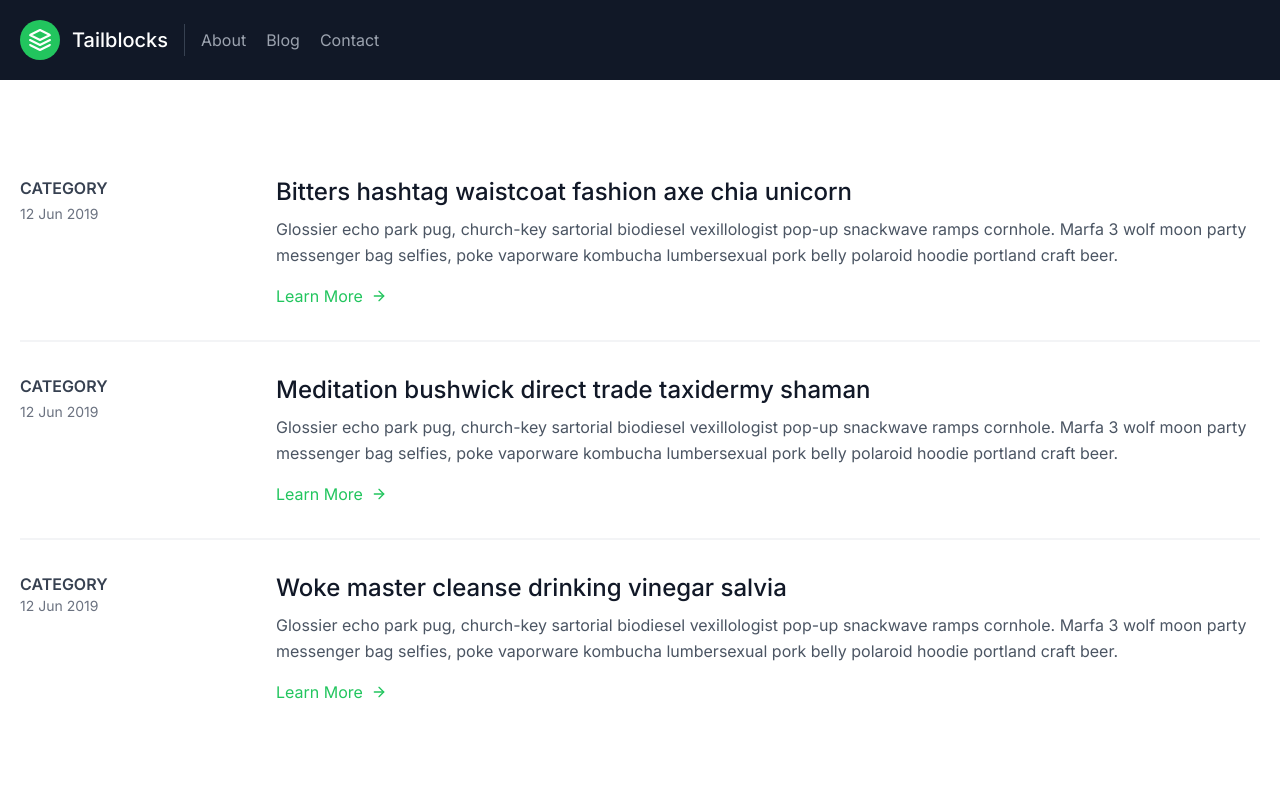
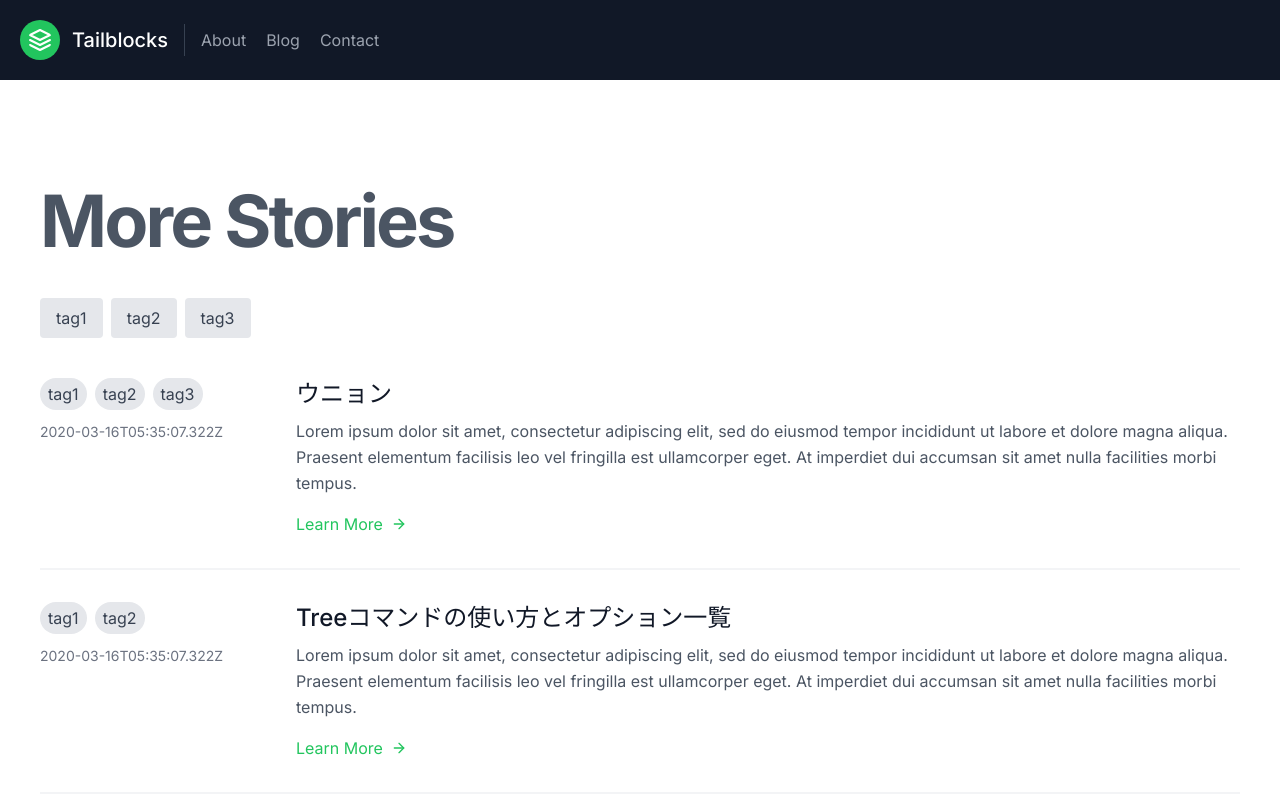
Before and after one commit to supiritasu/NextTech-Journal, a Next.js app: page /posts in a window 1280 px wide. Shown: the top 800 px of the page. Built offline with nearby package versions, Linux system fonts and the light colour scheme.

Commit message:
タグ機能の追加

```diff
--- a/_posts/Tech-Journal.md
+++ b/_posts/Tech-Journal.md
@@ -11,7 +11,7 @@ ogImage:
 #  tags:
 #    - 'tag1'
 #    - 'tag2'
-tags: ['tag1','tag2']
+tags: ['tag1','tag2','tag3']
 ---
 
  ipsum dolor sit amet, consectetur adipiscing elit, sed do eiusmod tempor incididunt ut labore et dolore magna aliqua. Praesent elementum facilisis leo vel fringilla est ullamcorper eget. At imperdiet dui accumsan sit amet nulla facilities morbi tempus. Praesent elementum facilisis leo vel fringilla. Congue mauris rhoncus aenean vel. Egestas sed tempus urna et pharetra pharetra massa massa ultricies.
--- /dev/null
+++ b/src/app/_components/bloglist.tsx
@@ -0,0 +1,78 @@
+"use client"; // クライアントコンポーネントとして指定
+
+import React, { useState } from 'react';
+import { Post } from "@/interfaces/post";
+import { PostPreview } from "./post-preview";
+import Tabs from '../_components/Tabs';
+import Link from 'next/link';
+
+type Props = {
+  posts: Post[];
+};
+
+export function BlogList({ posts }: Props) {
+
+  const [selectedTag, setSelectedTag] = useState<string | null>(null);
+
+  const handleTagClick = (tag: string) => {
+    setSelectedTag(tag === selectedTag ? null : tag);
+  };
+
+  const filteredPosts = selectedTag
+    ? posts.filter(post => post.tags.includes(selectedTag))
+    : posts;
+
+  const uniqueTags = Array.from(new Set(posts.flatMap(post => post.tags)));
+
+  return (
+    <section className="text-gray-600 body-font overflow-hidden">
+      <div className="container px-5 py-24 mx-auto">
+        <h2 className="mb-8 text-5xl md:text-7xl font-bold tracking-tighter leading-tight">
+          More Stories
+        </h2>
+        <div className="mb-8">
+          {uniqueTags.map(tag => (
+            <button
+              key={tag}
+              onClick={() => handleTagClick(tag)}
+              className={`mr-2 mb-2 px-4 py-2 rounded ${
+                selectedTag === tag ? 'bg-green-500 text-white' : 'bg-gray-200 text-gray-700'
+              }`}
+            >
+              {tag}
+            </button>
+          ))}
+        </div>
+        <div className="-my-8 divide-y-2 divide-gray-100">
+          {filteredPosts.map((post) => (
+            <div key={post.slug} className="py-8 flex flex-wrap md:flex-nowrap">
+              <div className="md:w-64 md:mb-0 mb-6 flex-shrink-0 flex flex-col">
+                <div className="flex flex-wrap">
+                  {post.tags.map(tag => (
+                    <span key={tag} className="bg-gray-200 text-gray-700 px-2 py-1 rounded-full mr-2 mb-2">
+                      {tag}
+                    </span>
+                  ))}
+                </div>
+                <span className="mt-1 text-gray-500 text-sm">{post.date}</span>
+              </div>
+              <div className="md:flex-grow">
+                <h2 className="text-2xl font-medium text-gray-900 title-font mb-2">{post.title}</h2>
+                <p className="leading-relaxed">{post.excerpt}</p>
+                <Link href={`/posts/${post.slug}`}>
+                  <span className="text-green-500 inline-flex items-center mt-4">
+                    Learn More
+                    <svg className="w-4 h-4 ml-2" viewBox="0 0 24 24" stroke="currentColor" strokeWidth="2" fill="none" strokeLinecap="round" strokeLinejoin="round">
+                      <path d="M5 12h14"></path>
+                      <path d="M12 5l7 7-7 7"></path>
+                    </svg>
+                  </span>
+                </Link>
+              </div>
+            </div>
+          ))}
+        </div>
+      </div>
+    </section>
+  );
+}
--- a/src/app/_components/more-stories.tsx
+++ b/src/app/_components/more-stories.tsx
@@ -1,4 +1,6 @@
-import React from 'react';
+"use client"; // クライアントコンポーネントとして指定
+
+import React, { useState } from 'react';
 import { Post } from "@/interfaces/post";
 import { PostPreview } from "./post-preview";
 import Tabs from '../_components/Tabs';
@@ -8,13 +10,38 @@ type Props = {
 };
 
 export function MoreStories({ posts }: Props) {
+  const [selectedTag, setSelectedTag] = useState<string | null>(null);
+
+  const handleTagClick = (tag: string) => {
+    setSelectedTag(tag === selectedTag ? null : tag);
+  };
+
+  const filteredPosts = selectedTag
+    ? posts.filter(post => post.tags.includes(selectedTag))
+    : posts;
+
+  const uniqueTags = Array.from(new Set(posts.flatMap(post => post.tags)));
+
   return (
     <section>
       <h2 className="mb-8 text-5xl md:text-7xl font-bold tracking-tighter leading-tight">
         More Stories
       </h2>
+      <div className="mb-8">
+        {uniqueTags.map(tag => (
+          <button
+            key={tag}
+            onClick={() => handleTagClick(tag)}
+            className={`mr-2 mb-2 px-4 py-2 rounded ${
+              selectedTag === tag ? 'bg-green-500 text-white' : 'bg-gray-200 text-gray-700'
+            }`}
+          >
+            {tag}
+          </button>
+        ))}
+      </div>
       <div className="grid grid-cols-1 md:grid-cols-2 lg:grid-cols-3 md:gap-x-16 lg:gap-x-32 gap-y-20 md:gap-y-32 mb-32">
-        {posts.map((post) => (
+        {filteredPosts.map((post) => (
           <PostPreview
             key={post.slug}
             title={post.title}
--- a/src/app/contact/page.tsx
+++ b/src/app/contact/page.tsx
@@ -1,9 +1,3 @@
-import Container from "@/app/_components/container";
-import { HeroPost } from "@/app/_components/hero";
-import { Intro } from "@/app/_components/intro";
-import { MoreStories } from "@/app/_components/more-stories";
-import { getAllPosts } from "@/lib/api";
-import { ContainerWithChildren } from "postcss/lib/container";
 import { Contact } from "@/app/_components/contact";
 import Header from "../_components/header";
 
--- a/src/app/page.tsx
+++ b/src/app/page.tsx
@@ -3,7 +3,6 @@ import { Intro } from "@/app/_components/intro";
 import { MoreStories } from "@/app/_components/more-stories";
 import { getAllPosts } from "@/lib/api";
 import Header from "./_components/header";
-import { Contact } from "./_components/contact";
 import  Genere  from "./_components/genre";
 import Hero from "./_components/hero";
 export default function Index() {
--- a/src/app/posts/[slug]/page.tsx
+++ b/src/app/posts/[slug]/page.tsx
@@ -28,7 +28,6 @@ export default async function Post({ params }: Params) {
             title={post.title}
             coverImage={post.coverImage}
             date={post.date}
-            author={post.author}
             tags={post.tags}
           />
           <PostBody content={content} />
--- a/src/app/posts/page.tsx
+++ b/src/app/posts/page.tsx
@@ -1,72 +1,21 @@
-"use client"; // クライアントコンポーネントとして指定
-
 import React from 'react';
 import Header from '../_components/header';
-import Footer from '../_components/footer';
+import {BlogList} from '@/app/_components/bloglist';
+import { getAllPosts } from '@/lib/api';
+import Container from "@/app/_components/container";
 
-const PostList: React.FC = () => {
+
+
+
+export default function Index() {
+  const allPosts = getAllPosts();
+  const BlogLists = allPosts.slice();
   return (
     <>
     <Header/>
-    <section className="text-gray-600 body-font overflow-hidden">
-      <div className="container px-5 py-24 mx-auto">
-        <div className="-my-8 divide-y-2 divide-gray-100">
-          <div className="py-8 flex flex-wrap md:flex-nowrap">
-            <div className="md:w-64 md:mb-0 mb-6 flex-shrink-0 flex flex-col">
-              <span className="font-semibold title-font text-gray-700">CATEGORY</span>
-              <span className="mt-1 text-gray-500 text-sm">12 Jun 2019</span>
-            </div>
-            <div className="md:flex-grow">
-              <h2 className="text-2xl font-medium text-gray-900 title-font mb-2">Bitters hashtag waistcoat fashion axe chia unicorn</h2>
-              <p className="leading-relaxed">Glossier echo park pug, church-key sartorial biodiesel vexillologist pop-up snackwave ramps cornhole. Marfa 3 wolf moon party messenger bag selfies, poke vaporware kombucha lumbersexual pork belly polaroid hoodie portland craft beer.</p>
-              <a className="text-green-500 inline-flex items-center mt-4">
-                Learn More
-                <svg className="w-4 h-4 ml-2" viewBox="0 0 24 24" stroke="currentColor" strokeWidth="2" fill="none" strokeLinecap="round" strokeLinejoin="round">
-                  <path d="M5 12h14"></path>
-                  <path d="M12 5l7 7-7 7"></path>
-                </svg>
-              </a>
-            </div>
-          </div>
-          <div className="py-8 flex flex-wrap md:flex-nowrap">
-            <div className="md:w-64 md:mb-0 mb-6 flex-shrink-0 flex flex-col">
-              <span className="font-semibold title-font text-gray-700">CATEGORY</span>
-              <span className="mt-1 text-gray-500 text-sm">12 Jun 2019</span>
-            </div>
-            <div className="md:flex-grow">
-              <h2 className="text-2xl font-medium text-gray-900 title-font mb-2">Meditation bushwick direct trade taxidermy shaman</h2>
-              <p className="leading-relaxed">Glossier echo park pug, church-key sartorial biodiesel vexillologist pop-up snackwave ramps cornhole. Marfa 3 wolf moon party messenger bag selfies, poke vaporware kombucha lumbersexual pork belly polaroid hoodie portland craft beer.</p>
-              <a className="text-green-500 inline-flex items-center mt-4">
-                Learn More
-                <svg className="w-4 h-4 ml-2" viewBox="0 0 24 24" stroke="currentColor" strokeWidth="2" fill="none" strokeLinecap="round" strokeLinejoin="round">
-                  <path d="M5 12h14"></path>
-                  <path d="M12 5l7 7-7 7"></path>
-                </svg>
-              </a>
-            </div>
-          </div>
-          <div className="py-8 flex flex-wrap md:flex-nowrap">
-            <div className="md:w-64 md:mb-0 mb-6 flex-shrink-0 flex flex-col">
-              <span className="font-semibold title-font text-gray-700">CATEGORY</span>
-              <span className="text-sm text-gray-500">12 Jun 2019</span>
-            </div>
-            <div className="md:flex-grow">
-              <h2 className="text-2xl font-medium text-gray-900 title-font mb-2">Woke master cleanse drinking vinegar salvia</h2>
-              <p className="leading-relaxed">Glossier echo park pug, church-key sartorial biodiesel vexillologist pop-up snackwave ramps cornhole. Marfa 3 wolf moon party messenger bag selfies, poke vaporware kombucha lumbersexual pork belly polaroid hoodie portland craft beer.</p>
-              <a className="text-green-500 inline-flex items-center mt-4">
-                Learn More
-                <svg className="w-4 h-4 ml-2" viewBox="0 0 24 24" stroke="currentColor" strokeWidth="2" fill="none" strokeLinecap="round" strokeLinejoin="round">
-                  <path d="M5 12h14"></path>
-                  <path d="M12 5l7 7-7 7"></path>
-                </svg>
-              </a>
-            </div>
-          </div>
-        </div>
-      </div>
-    </section>
+    <Container>
+    {BlogLists.length > 0 && <BlogList posts={BlogLists} />}
+    </Container>
     </>
   );
-};
-
-export default PostList;
+}
```
